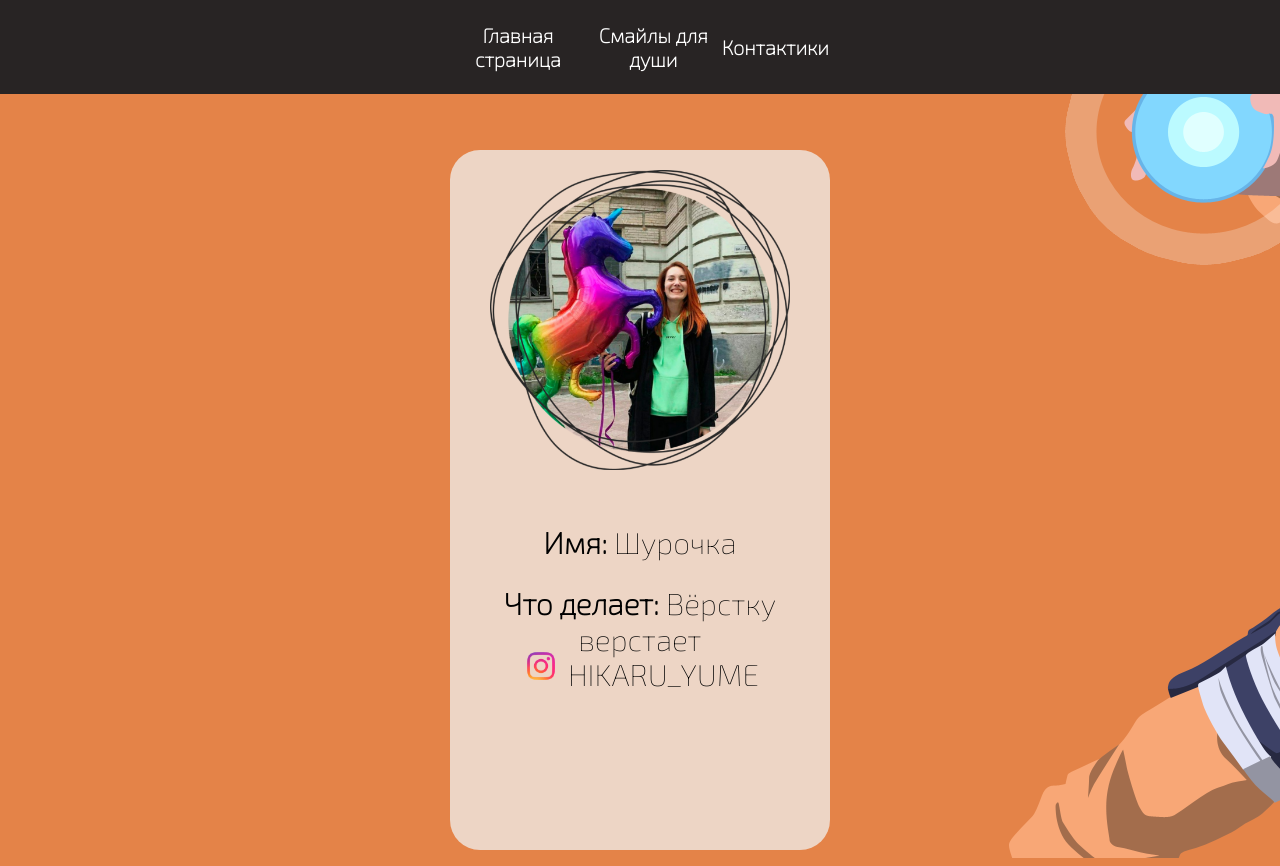
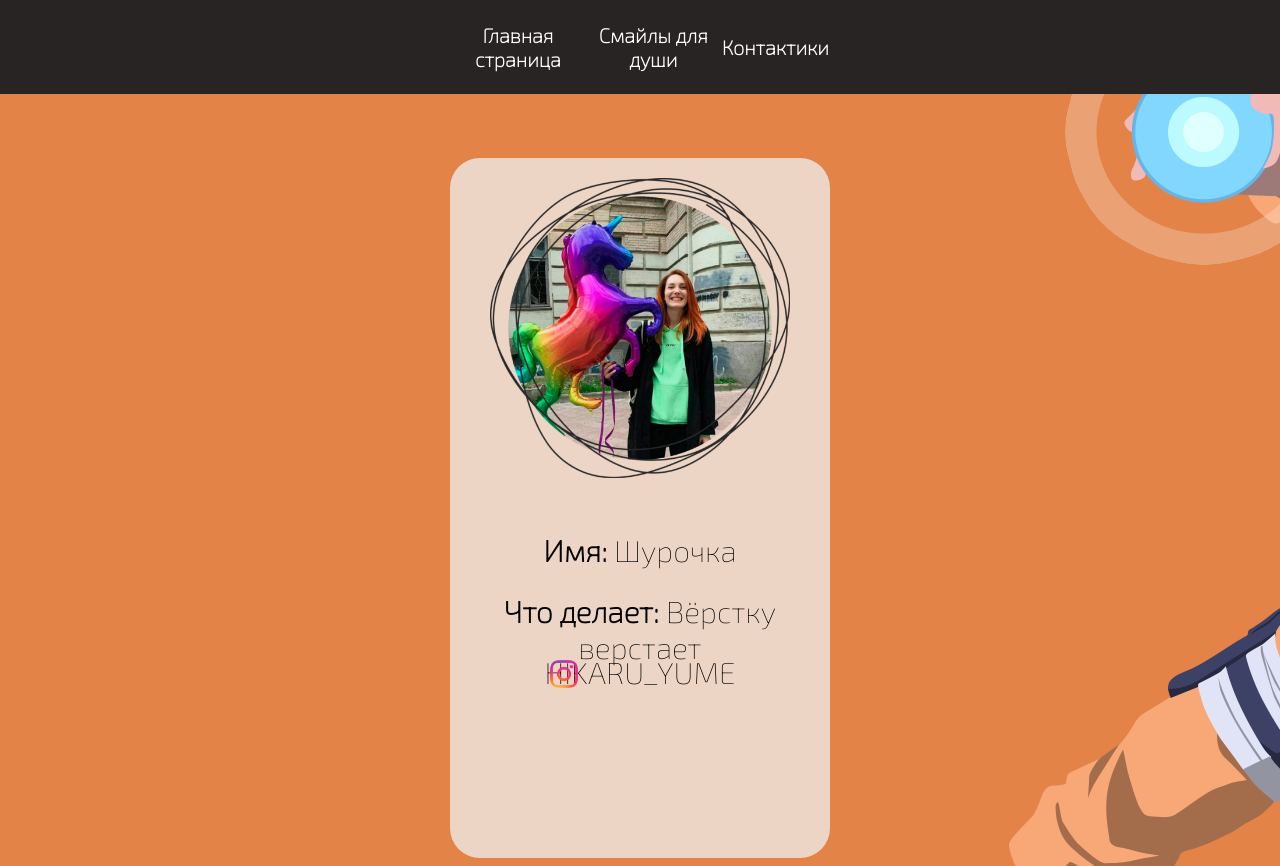
Before and after one commit to AleksandraTertyshnaya/Test-task, a PHP site: page /contacts.html in a window 1280 px wide. Run offline with PHP 8.4, Linux system fonts and the light colour scheme; lists and menus that the app fills with data are empty.

Commit message:
finished contact page for today

```diff
--- a/contact.css
+++ b/contact.css
@@ -60,7 +60,7 @@ body{
        margin-top: 150px;
        background-color: rgba(242, 245, 247, 0.719);
 
-       display: block;
+       display: inline-block;
    }
 
    .text{
@@ -68,10 +68,18 @@ body{
    }
 
    p{
+
 height: 1px;
     font-size: 30px;
     font-family:  'Exo 2', sans-serif;
     text-align: top;
     padding-top: 20px;
     padding-bottom: 10px;
+
    }
+
+   .instagram{
+    position: absolute;
+    float: left;
+  text-align: left;
+   }
```
